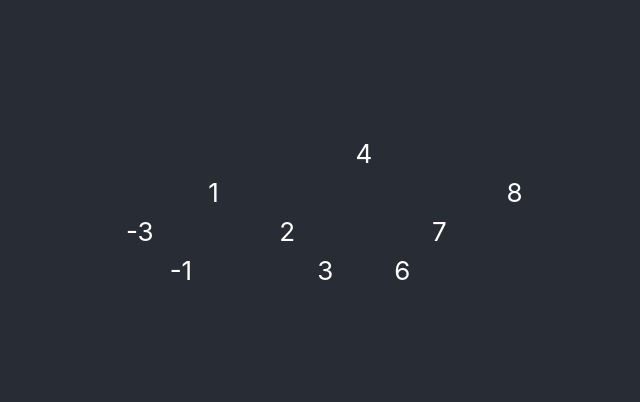
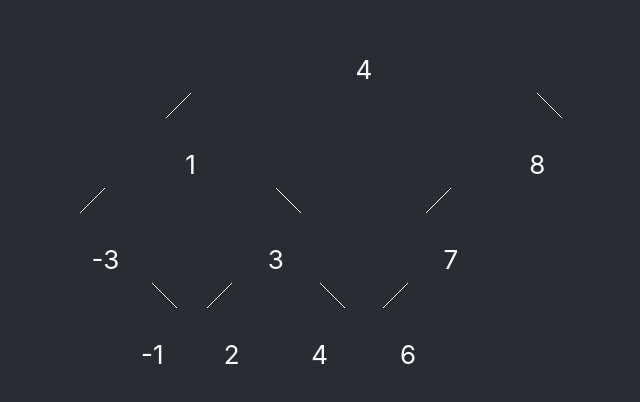
Before and after one commit to CadeWeiskopf/b-tree-madness, a React (Create React App) app: page / in a window 1280 px wide. Shown: the part 184-586 px from the top of the page, without its empty margins (276-916 px from the left). Built offline with nearby package versions, Linux system fonts and the light colour scheme.

Commit message:
adding connector lines

```diff
--- a/src/App.css
+++ b/src/App.css
@@ -9,3 +9,47 @@
   font-size: calc(10px + 2vmin);
   color: white;
 }
+
+.node::before {
+  content: "";
+  position: absolute;
+  top: 50%;
+  left: -24px;
+  width: 24px;
+  height: 0;
+  border-top: 1px solid black;
+}
+
+.node:first-child::before {
+  display: none;
+}
+
+.node.left::before {
+  transform: translate(-50%, -50%) rotate(-45deg);
+}
+
+.node.right::before {
+  transform: translate(-50%, -50%) rotate(45deg);
+}
+
+.tree {
+  position: relative;
+}
+
+.node {
+  position: relative;
+}
+
+.line {
+  top: 50%;
+  left: -25px;
+  width: 50px;
+  height: 50px;
+  pointer-events: none;
+}
+
+.line line {
+  stroke: white;
+  stroke-width: 1;
+  stroke-linecap: round;
+}
--- a/src/App.tsx
+++ b/src/App.tsx
@@ -23,11 +23,33 @@ function Node({ node }: { node: Node }) {
       <div style={{ gridArea: "value" }}>{node.value}</div>
       {node.left && (
         <div style={{ gridArea: "left" }}>
+          <svg
+            className="line"
+            viewBox="0 0 50 50"
+          >
+            <line
+              x1="0"
+              y1="25"
+              x2="25"
+              y2="0"
+            />
+          </svg>
           <Node node={node.left} />
         </div>
       )}
       {node.right && (
         <div style={{ gridArea: "right" }}>
+          <svg
+            className="line"
+            viewBox="0 0 50 50"
+          >
+            <line
+              x1="25"
+              y1="0"
+              x2="50"
+              y2="25"
+            />
+          </svg>
           <Node node={node.right} />
         </div>
       )}
@@ -41,7 +63,7 @@ function App() {
     left: {
       value: 1,
       left: { value: -3, right: { value: -1 } },
-      right: { value: 2, right: { value: 3 } },
+      right: { value: 3, left: { value: 2 }, right: { value: 4 } },
     },
     right: {
       value: 8,
```
